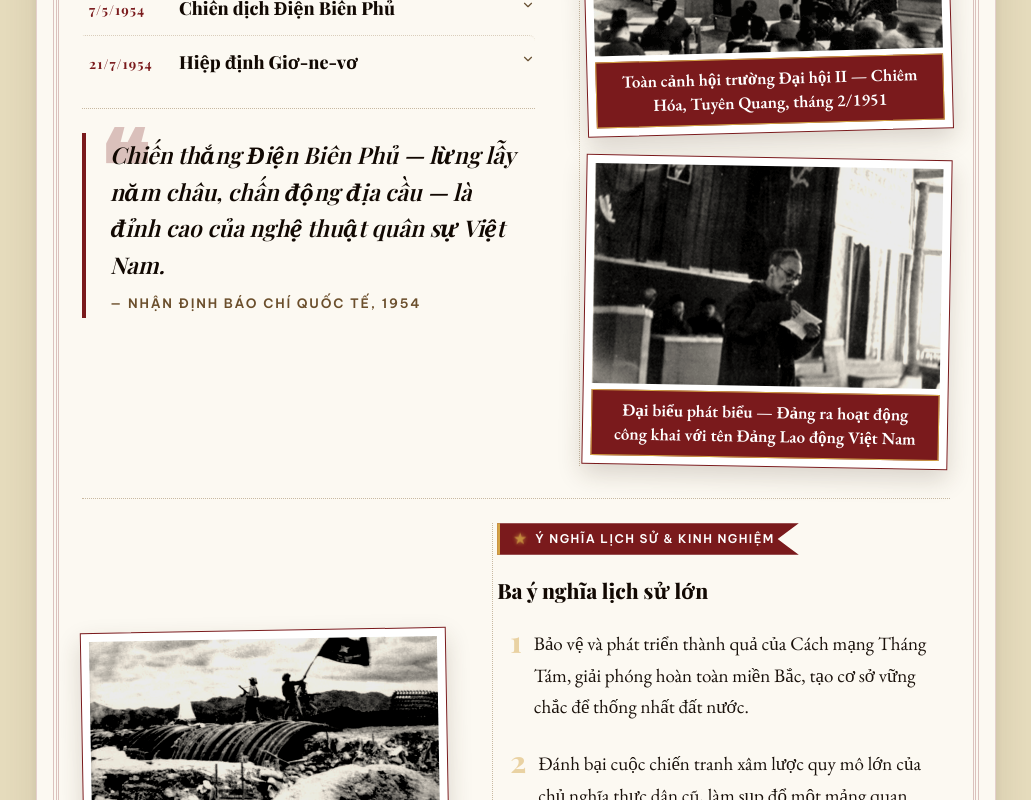
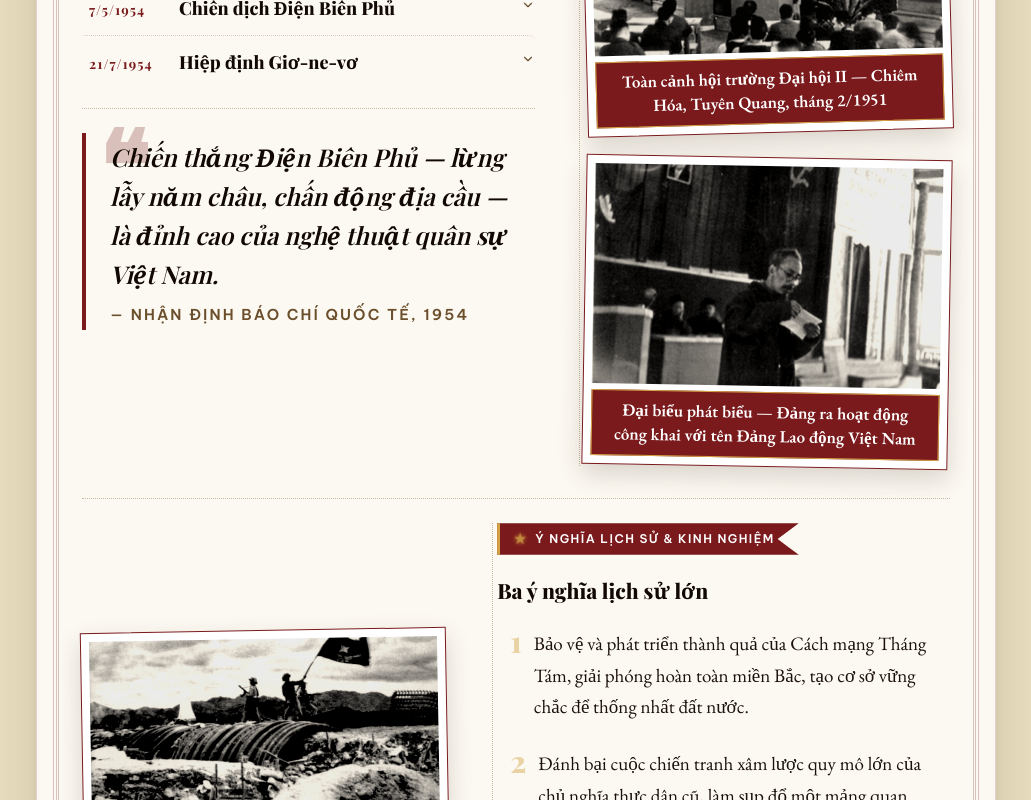
Before and after one commit to ttphatt-2403/VNR_lich_su_dang, a React (Vite) app: page / in a window 1280 px wide. Shown: the part 1740-2540 px from the top of the page, without its empty margins (124-1155 px from the left). Built offline with nearby package versions, Linux system fonts and the light colour scheme; a web font is replaced by a local one.

Commit message:
style: scale up font sizes in MagazinePullQuote for consistency

```diff
--- a/src/app/components/ui/MagazinePullQuote.tsx
+++ b/src/app/components/ui/MagazinePullQuote.tsx
@@ -16,13 +16,13 @@ export function MagazinePullQuote({ text, attribution }: { text: string; attribu
         pointerEvents: "none",
       }}>❝</div>
       <p style={{
-        fontFamily: C.serif, fontSize: 23, fontStyle: "italic",
+        fontFamily: C.serif, fontSize: 24.5, fontStyle: "italic",
         fontWeight: 600, color: C.dark, lineHeight: 1.6,
         position: "relative", zIndex: 1,
       }}>{text}</p>
       {attribution && (
         <p style={{
-          fontFamily: C.sans, fontSize: 13, fontWeight: 700,
+          fontFamily: C.sans, fontSize: 15, fontWeight: 700,
           letterSpacing: "0.14em", textTransform: "uppercase",
           color: C.brown, opacity: 0.95, marginTop: 10,
         }}>— {attribution}</p>
```
